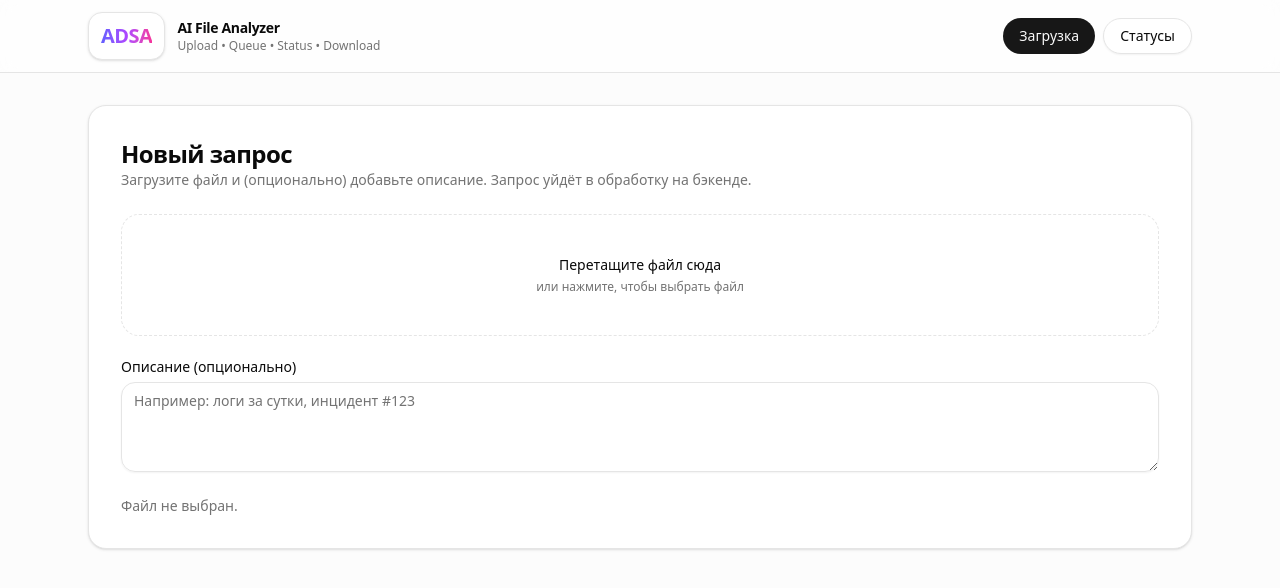
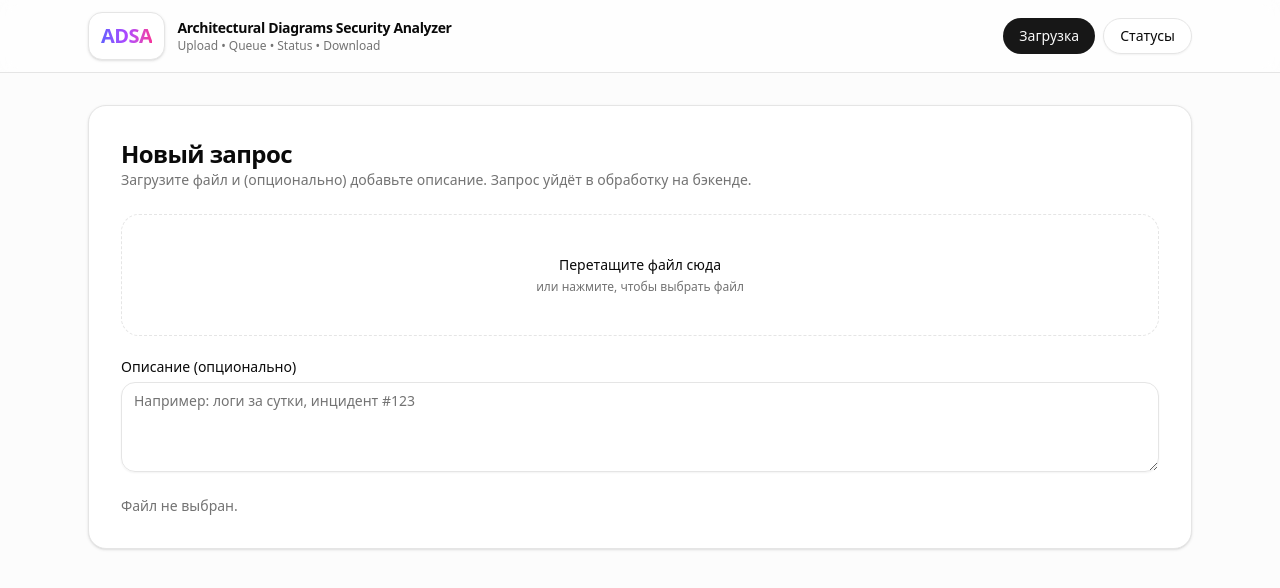
Before and after one commit to Lancet03/ai-file-analyzer, a Next.js app: page /upload in a window 1280 px wide. Shown: the top 588 px of the page. Built offline with nearby package versions, Linux system fonts and the light colour scheme.

Commit message:
feat: change logo title

```diff
--- a/src/components/app-shell.tsx
+++ b/src/components/app-shell.tsx
@@ -23,7 +23,7 @@ export default function AppShell({ children }: { children: React.ReactNode }) {
 
             <div className="leading-tight">
               <div className="text-sm font-semibold tracking-tight">
-                AI File Analyzer
+                Architectural Diagrams Security Analyzer
               </div>
               <div className="text-xs text-muted-foreground">
                 Upload • Queue • Status • Download
```
